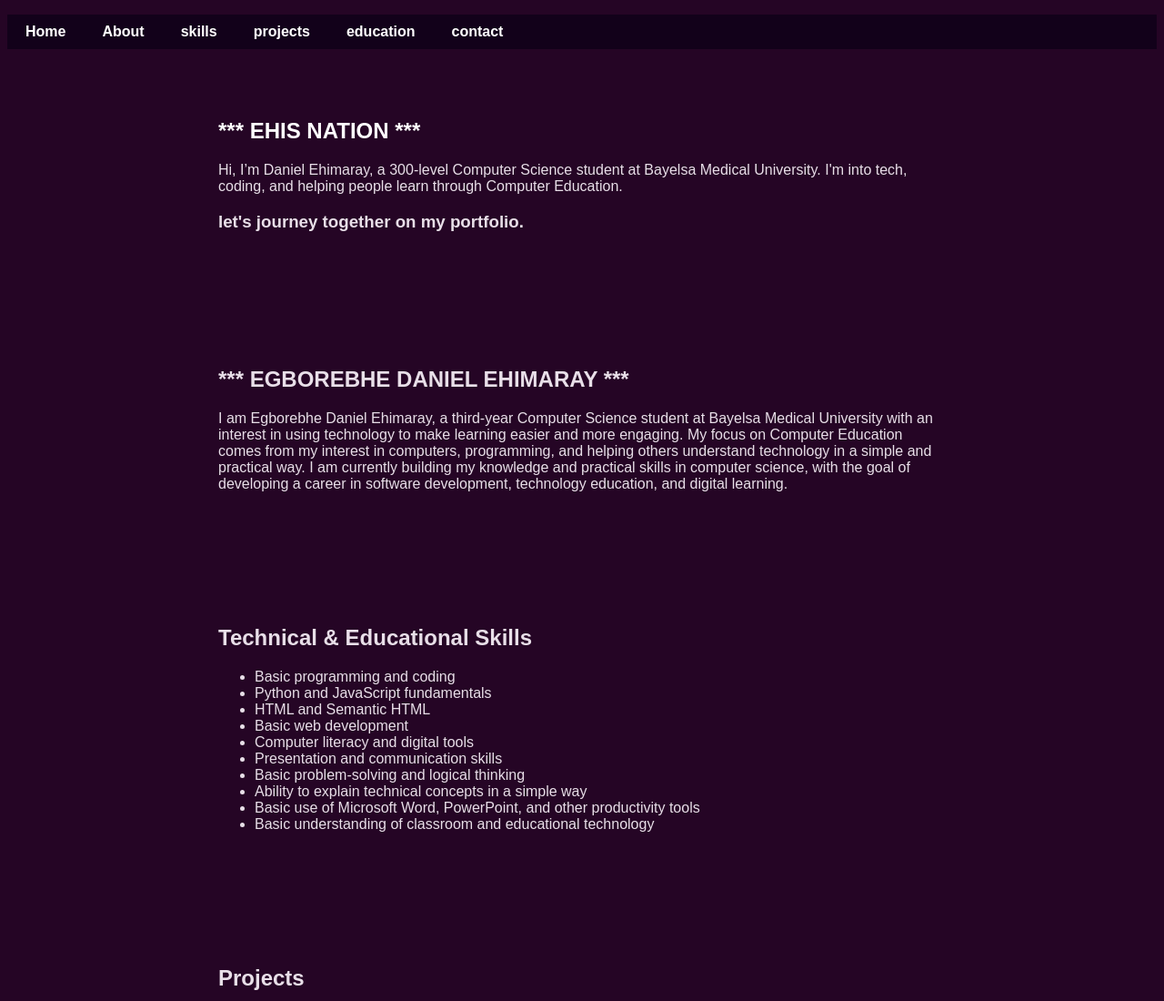
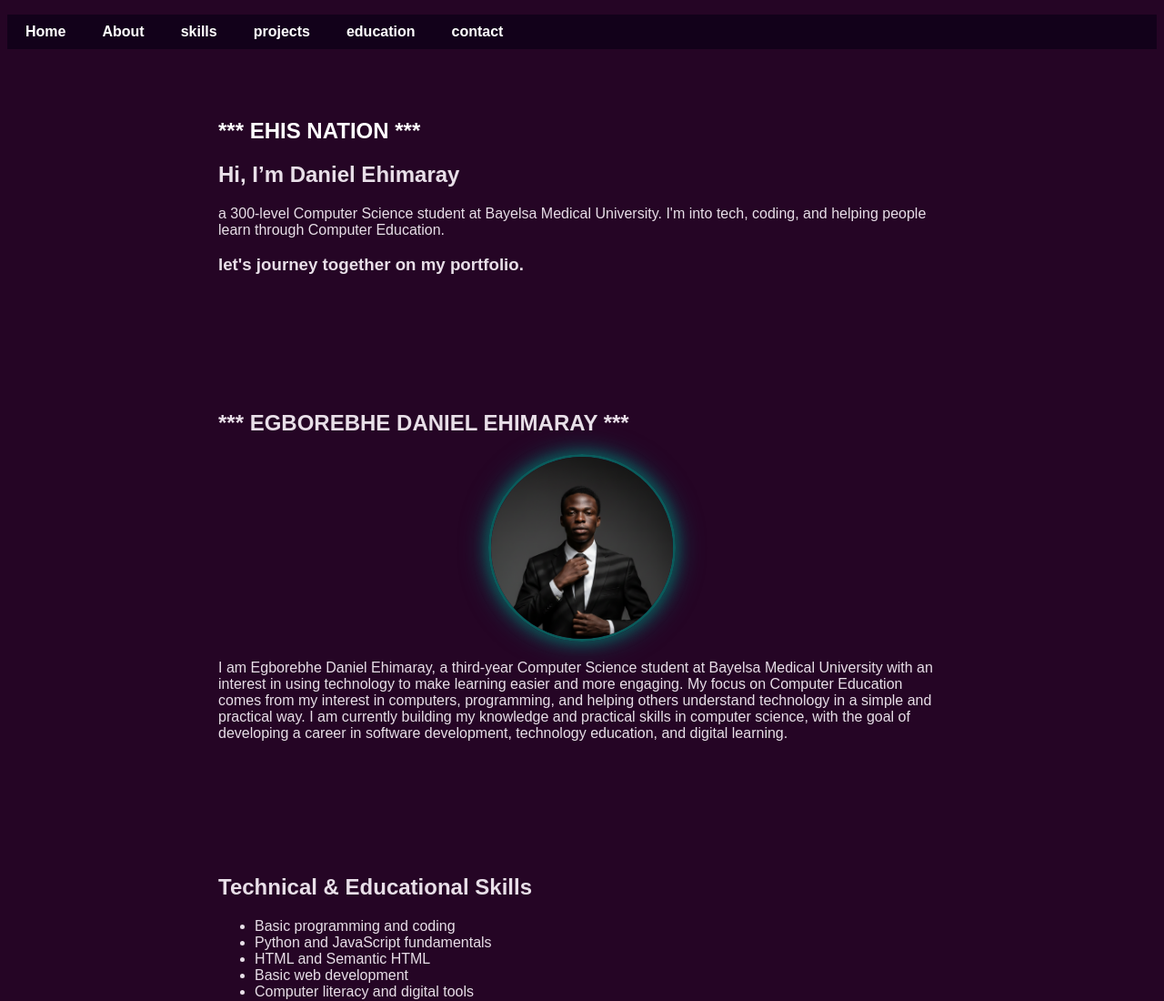
Before and after one commit to danielehis2007-ops/portfolio-, a plain HTML site: page index.html in a window 1280 px wide. Shown: the top 1100 px of the page at 91% size. Drawn offline with Linux system fonts and the light colour scheme.

Commit message:
Add sticky header, animations and profile photo

```diff
--- a/css/style.css
+++ b/css/style.css
@@ -86,3 +86,14 @@ body {
       top: 0;
       z-index: 100;
     }
+    #About img {
+      width: 200px;
+      height: 200px;
+      border-radius: 50%;
+      object-fit: cover;
+      object-position: top;
+      display: block;
+      margin: 0 auto 20px;
+      border: 3px solid rgb(10, 91, 91);
+      box-shadow: 0 0 15px rgb(10, 91, 91), 0 0 30px rgb(10, 91, 91);
+    }
--- a/index.html
+++ b/index.html
@@ -21,11 +21,13 @@
       </header>
       <section id="home">
         <h1>*** EHIS NATION *** </h1>
-        <p>Hi, I’m Daniel Ehimaray, a 300-level Computer Science student at Bayelsa Medical University. I'm into tech, coding, and helping people learn through Computer Education.</p>
+        <h2>Hi, I’m Daniel Ehimaray</h2>
+          <p>a 300-level Computer Science student at Bayelsa Medical University. I'm into tech, coding, and helping people learn through Computer Education.</p>
         <h3> let's journey together on my portfolio.</h3>
       </section>
       <section id="About">
         <h2>*** EGBOREBHE DANIEL EHIMARAY ***</h2>
+        <img src="css/images/profile.png" >
         <p>I am Egborebhe Daniel Ehimaray, a third-year Computer Science student at Bayelsa Medical University with an interest in using technology to make learning easier and more engaging. My focus on Computer Education comes from my interest in computers, programming, and helping others understand technology in a simple and practical way.
             I am currently building my knowledge and practical skills in computer science, with the goal of developing a career in software development, technology education, and digital learning.
         </p>
```
Also changed, not shown: css/images/profile.png (added), 1 other file.
